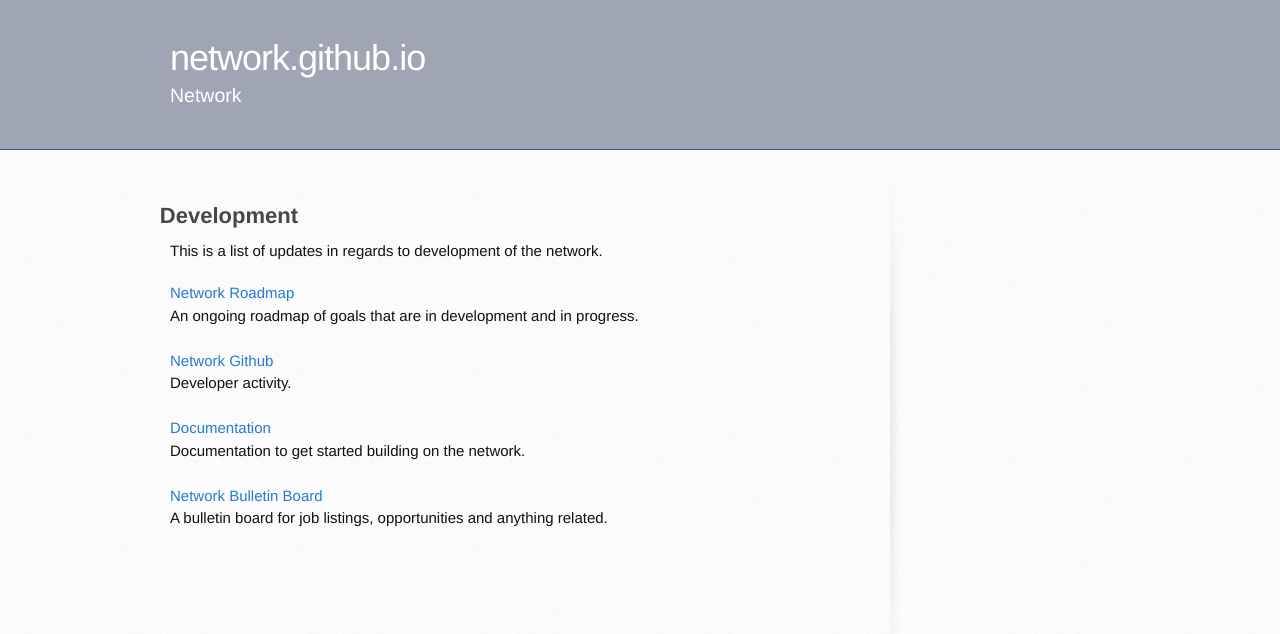
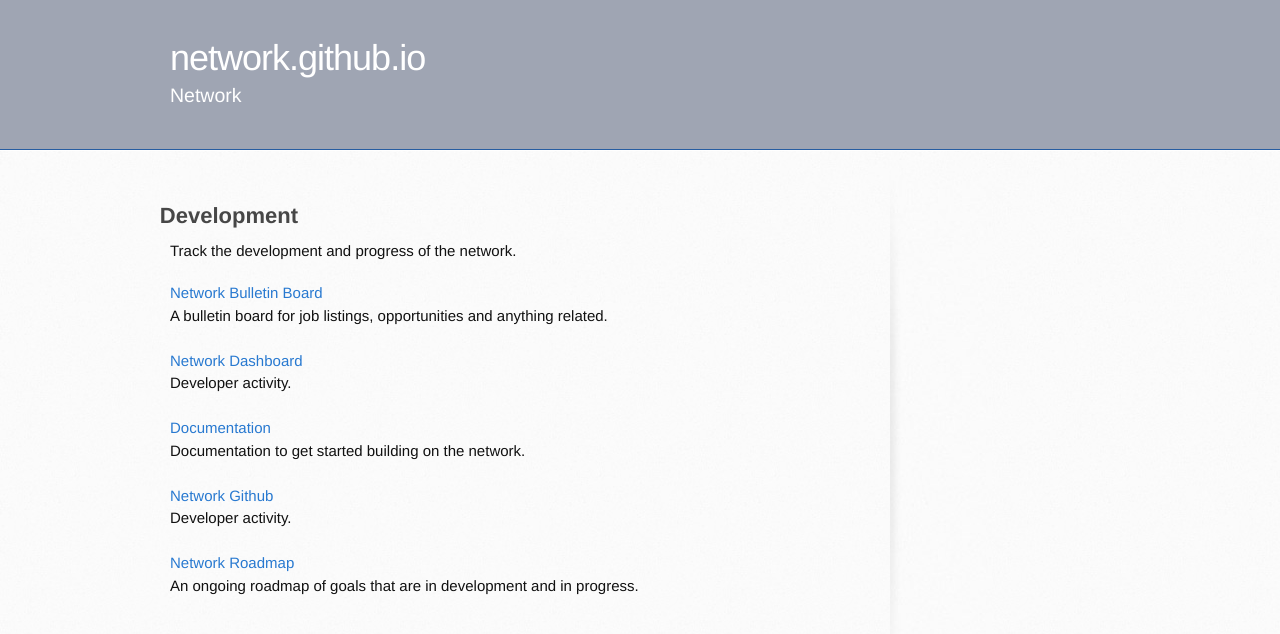
Before and after one commit to networkf/network.github.io, a Jekyll site: the page built from dev.md, in a window 1280 px wide. Shown: the top 634 px of the page. Built offline with Jekyll 4.4.1, drawn with Linux system fonts in a browser that asks for light colours; some web fonts are replaced; our own code applies the rules of GitHub Pages for plain Markdown files.

Commit message:
Update dev.md

```diff
--- a/dev.md
+++ b/dev.md
@@ -6,14 +6,14 @@ layout: default
 </head>
 ---
 ## Development
-This is a list of updates in regards to development of the network.
+Track the development and progress of the network.
 
-<a href="https://networkfund.notion.site/networkfund/roadmap-00c0948c1a3e4fd0b2f6510b5d410ac8" target="_blank">Network Roadmap</a>
+<a href="https://networkfund.notion.site/Job-Board-1497e87749b04767b98a75094654ae79" target="_blank">Network Bulletin Board</a>
 <br>
-An ongoing roadmap of goals that are in development and in progress.
+A bulletin board for job listings, opportunities and anything related.
 <br>
 <br>
-<a href="https://github.com/networkfund" target="_blank">Network Github</a>
+<a href="https://docs.google.com/spreadsheets/d/1D31ZJwDJ6aJOQqklNNa1GS7TpN4oLb_B3UKRc0uCmGU/edit?usp=sharing">Network Dashboard</a>
 <br>
 Developer activity.
 <br>
@@ -23,8 +23,13 @@ Developer activity.
 Documentation to get started building on the network.
 <br>
 <br>
-<a href="https://networkfund.notion.site/Job-Board-1497e87749b04767b98a75094654ae79" target="_blank">Network Bulletin Board</a>
+<a href="https://github.com/networkfund" target="_blank">Network Github</a>
 <br>
-A bulletin board for job listings, opportunities and anything related.
+Developer activity.
 <br>
 <br>
+<a href="https://networkfund.notion.site/networkfund/roadmap-00c0948c1a3e4fd0b2f6510b5d410ac8" target="_blank">Network Roadmap</a>
+<br>
+An ongoing roadmap of goals that are in development and in progress.
+<br>
+<br>
```
